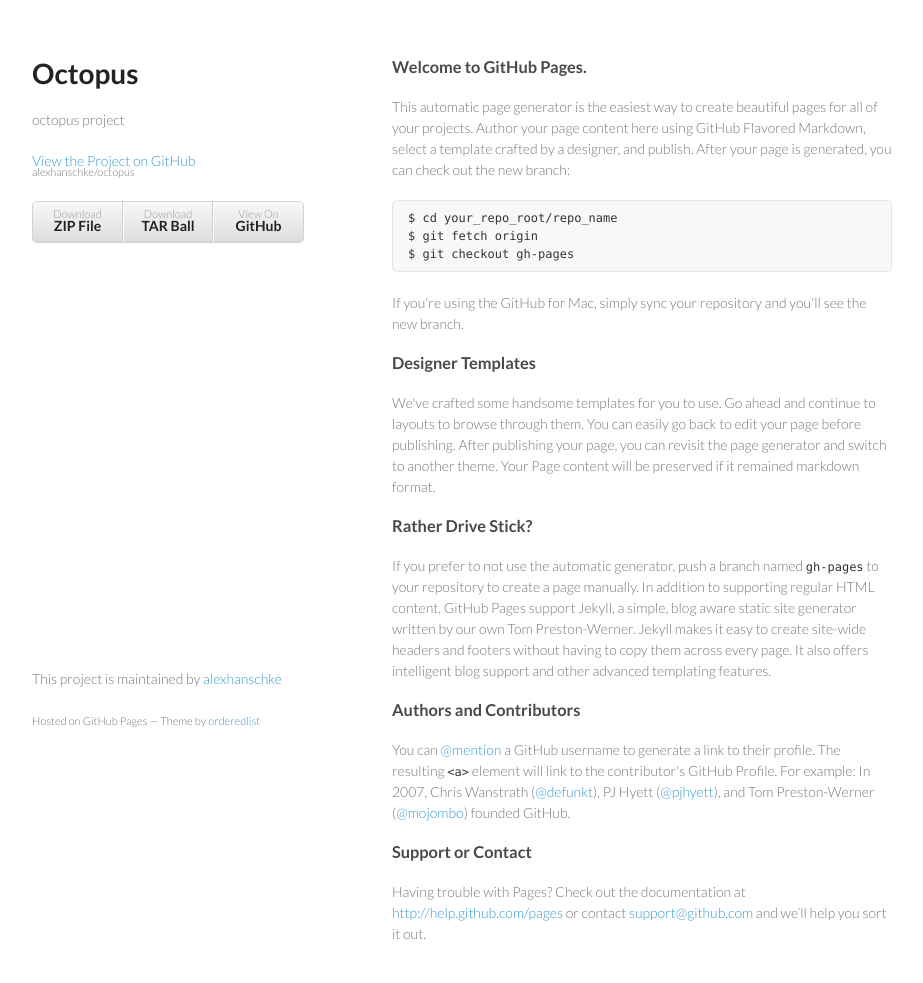
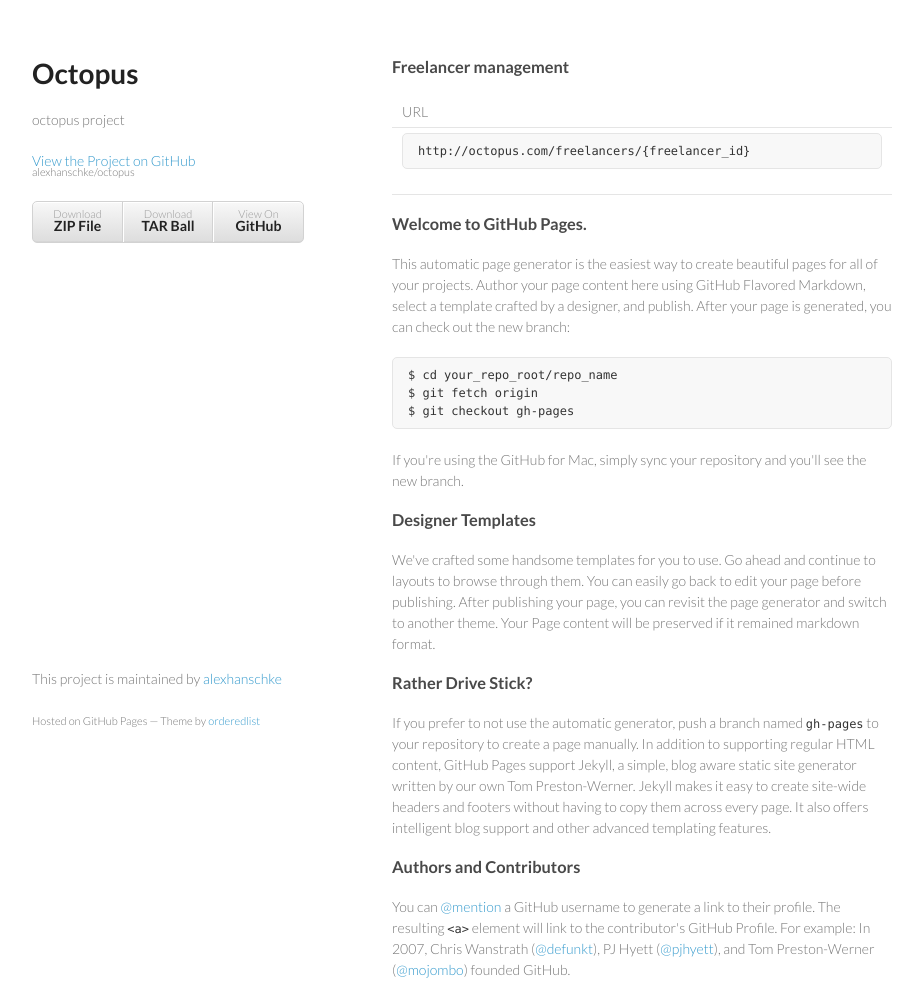
Before and after one commit to alexgutjahr/octopus, a plain HTML site: page index.html in a window 1280 px wide. Shown: the top 983 px of the page, without its empty margins (178-1101 px from the left). Drawn offline with Linux system fonts and the light colour scheme.

Commit message:
added freelancers sample

```diff
--- a/index.html
+++ b/index.html
@@ -28,6 +28,14 @@
         </ul>
       </header>
       <section>
+
+<h3>Freelancer management</h3>
+<table>
+  <tr><td>URL</td></tr>
+  <tr><td><pre><code>http://octopus.com/freelancers/{freelancer_id}</code></pre></td></tr>
+</table>
+
+
         <h3>Welcome to GitHub Pages.</h3>
 
 <p>This automatic page generator is the easiest way to create beautiful pages for all of your projects. Author your page content here using GitHub Flavored Markdown, select a template crafted by a designer, and publish. After your page is generated, you can check out the new branch:</p>
```
